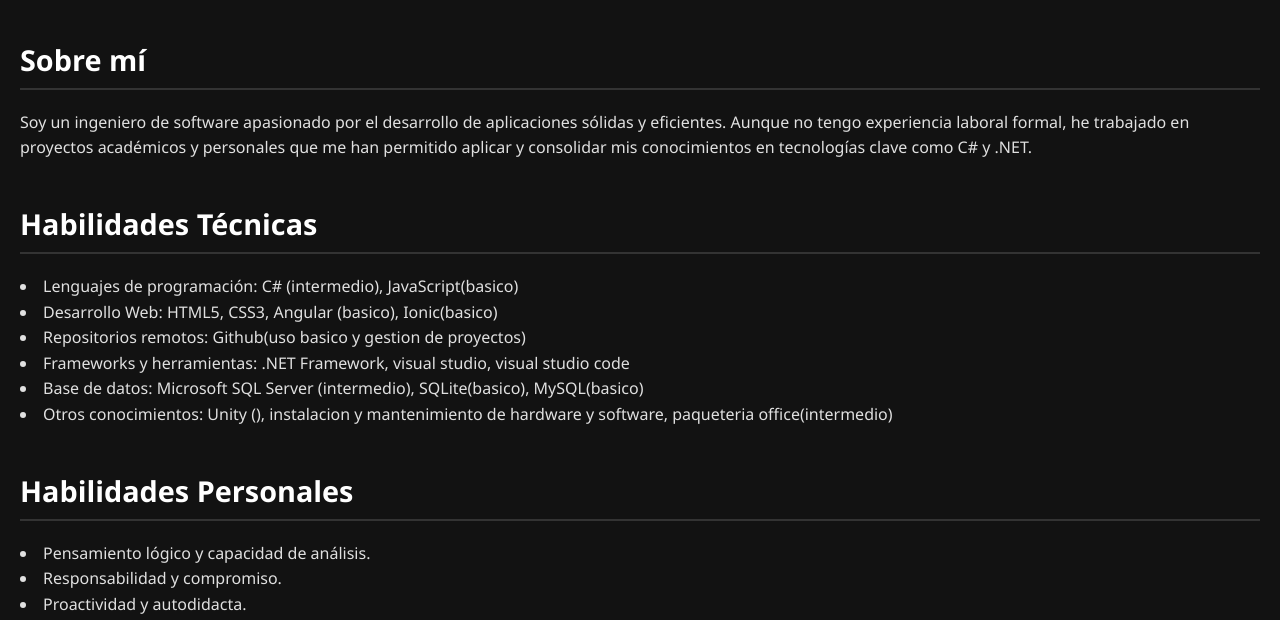
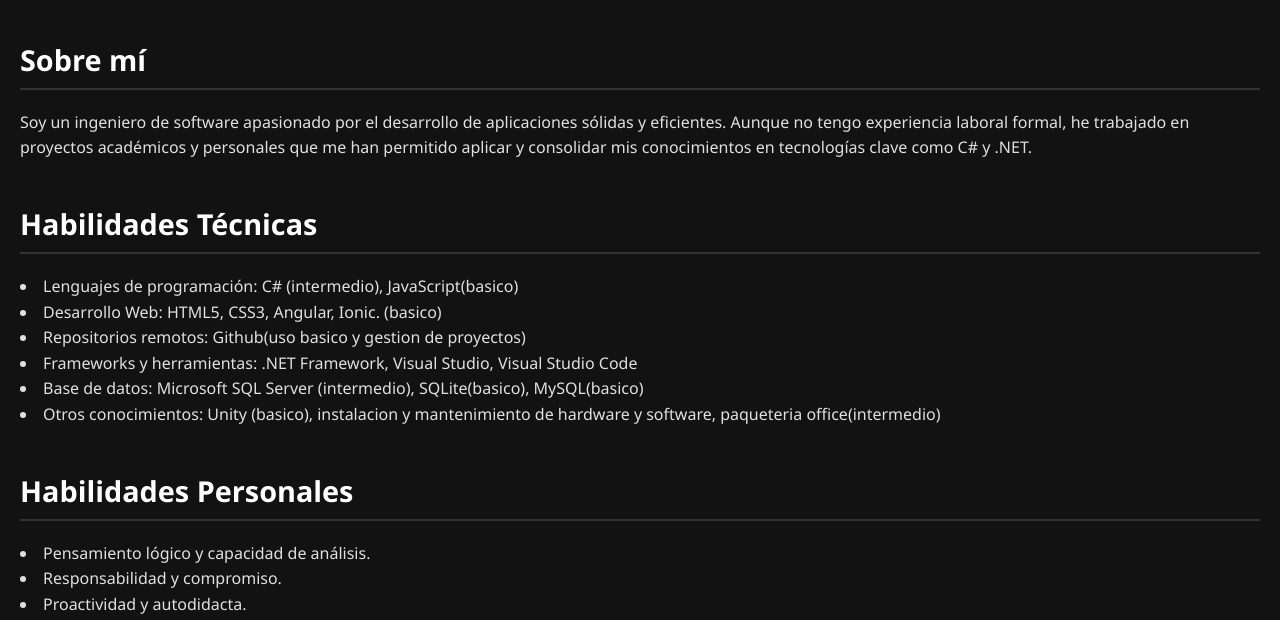
Before and after one commit to CristopherAquino/Portafolio-WEB, a plain HTML site: page index.html in a window 1280 px wide. Shown: the part 178-798 px from the top of the page. Drawn offline with Linux system fonts and the light colour scheme.

Commit message:
Update index.html

```diff
--- a/index.html
+++ b/index.html
@@ -25,11 +25,11 @@
     <p>
       <lu>
         <li>Lenguajes de programación: C# (intermedio), JavaScript(basico)</li>
-        <li>Desarrollo Web: HTML5, CSS3, Angular (basico), Ionic(basico)</li>
+        <li>Desarrollo Web: HTML5, CSS3, Angular, Ionic. (basico)</li>
         <li>Repositorios remotos: Github(uso basico y gestion de proyectos)</li>
-        <li>Frameworks y herramientas: .NET Framework, visual studio, visual studio code </li>
+        <li>Frameworks y herramientas: .NET Framework, Visual Studio, Visual Studio Code </li>
         <li>Base de datos: Microsoft SQL Server (intermedio), SQLite(basico), MySQL(basico)</li>
-        <li>Otros conocimientos: Unity (), instalacion y mantenimiento de hardware y software, paqueteria office(intermedio)</li>
+        <li>Otros conocimientos: Unity (basico), instalacion y mantenimiento de hardware y software, paqueteria office(intermedio)</li>
       </lu>
     </p>
   </section>
```
